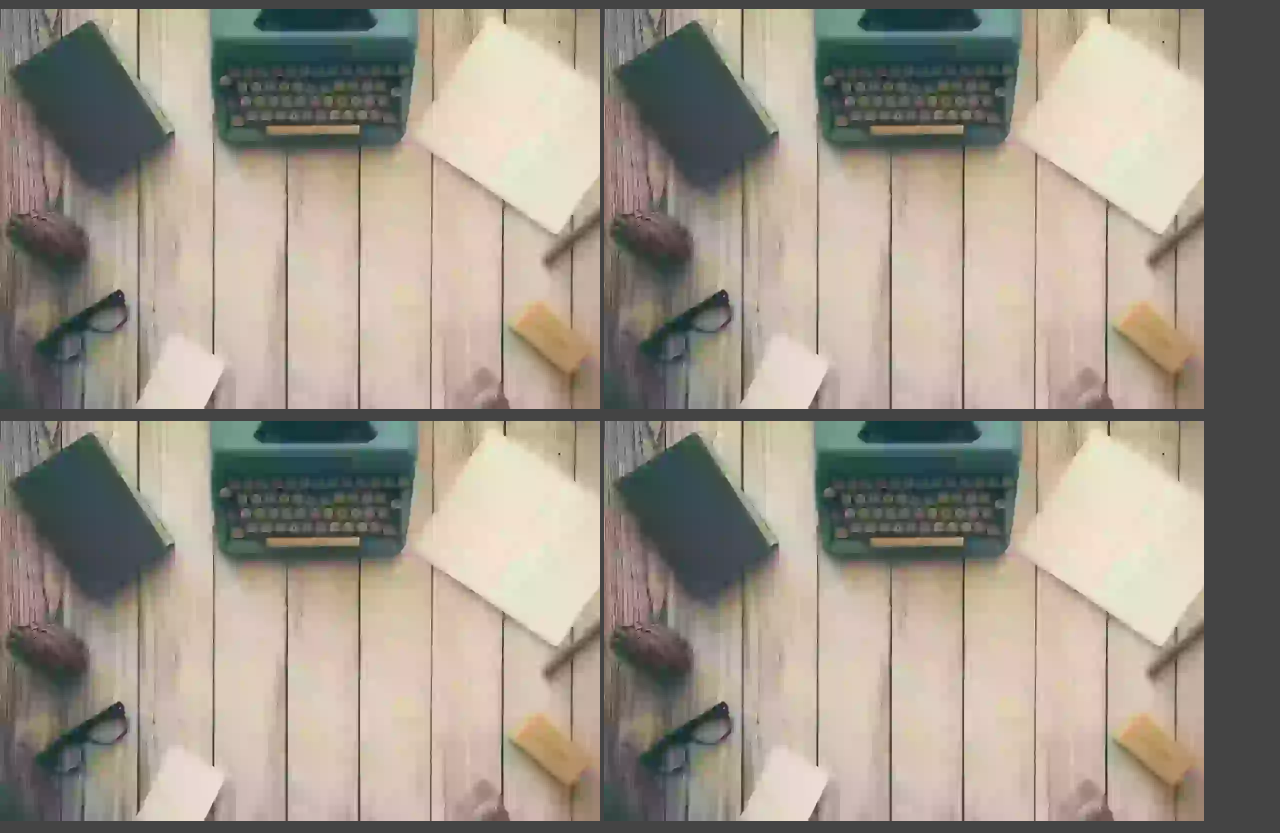
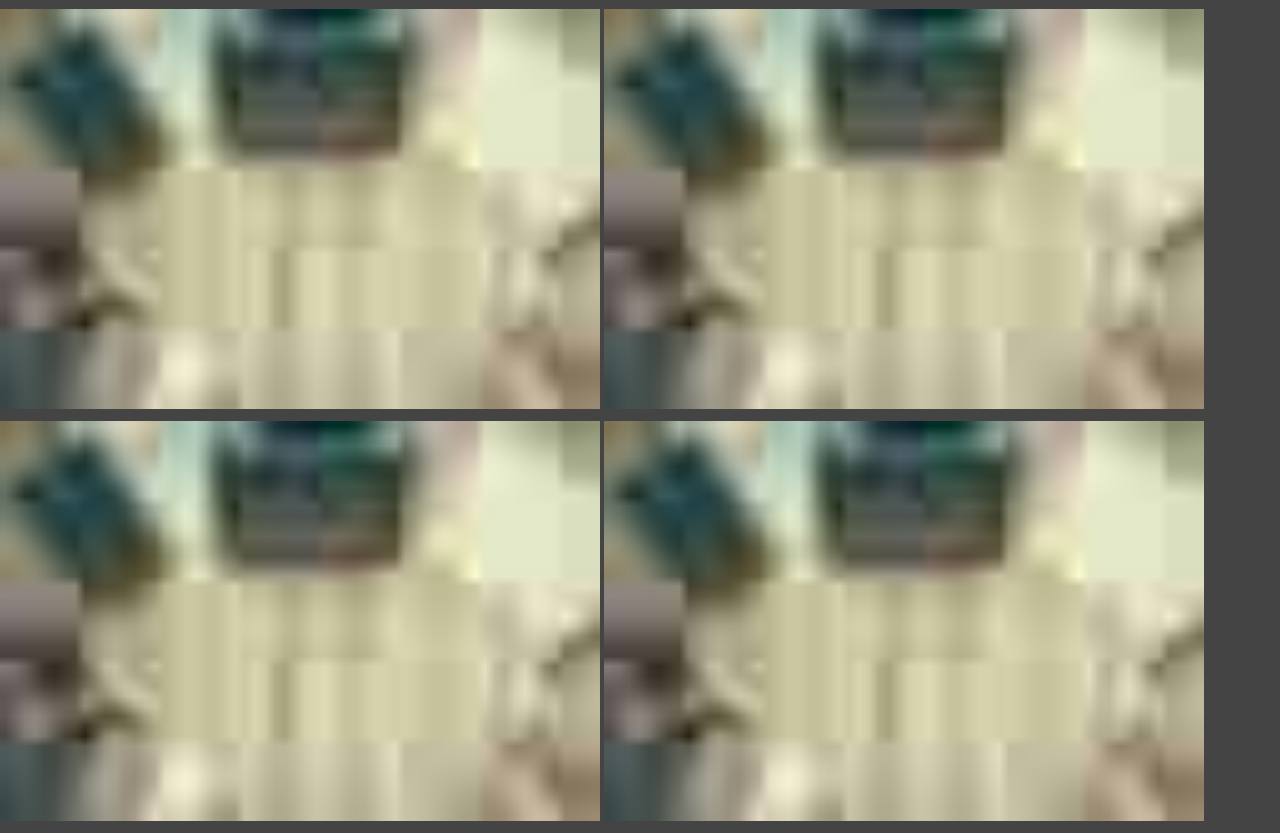
Before and after one commit to ludinhquan/portfolio, a website: page dist/index.html in a window 1280 px wide. Shown: the part 815-1648 px from the top of the page. Drawn offline with Linux system fonts and the light colour scheme.

Commit message:
update imges

```diff
--- a/dist/index.html
+++ b/dist/index.html
@@ -5,8 +5,6 @@
   <meta charset="UTF-8">
   <meta name="viewport" content="width=device-width, initial-scale=1.0">
   <link rel="stylesheet" href="https://pro.fontawesome.com/releases/v5.10.0/css/all.css" />
-  <!-- <link rel="stylesheet" href="https://cdn.jsdelivr.net/npm/progressive-image.js/dist/progressive-image.css">
-      <script src="https://cdn.jsdelivr.net/npm/progressive-image.js/dist/progressive-image.js"></script> -->
   <link rel="stylesheet" href="css/main.css" />
   <script src="js/progressive-images.js"></script>
   <title>Welcome To My Portfolio</title>
@@ -20,28 +18,28 @@
 
 <body>
   <picture>
-    <img src="img/background1_pre_load.webp" data-src="https://ludinhquan.github.io/portfolio/img/background1.jpg"  />
+    <img src="img/background1_preload.jpg" data-src="https://ludinhquan.github.io/portfolio/img/background1.jpg" />
   </picture>
   <picture>
-    <img src="img/background1_pre_load.webp" data-src="https://ludinhquan.github.io/portfolio/img/background1.jpg"  />
+    <img src="img/background1_preload.jpg" data-src="https://ludinhquan.github.io/portfolio/img/background1.jpg" />
   </picture>
   <picture>
-    <img src="img/background1_pre_load.webp" data-src="https://ludinhquan.github.io/portfolio/img/background1.jpg"  />
+    <img src="img/background1_preload.jpg" data-src="https://ludinhquan.github.io/portfolio/img/background1.jpg" />
   </picture>
   <picture>
-    <img src="img/background1_pre_load.webp" data-src="https://ludinhquan.github.io/portfolio/img/background1.jpg"  />
+    <img src="img/background1_preload.jpg" data-src="https://ludinhquan.github.io/portfolio/img/background1.jpg" />
   </picture>
   <picture>
-    <img src="img/background1_pre_load.webp" data-src="https://ludinhquan.github.io/portfolio/img/background1.jpg"  />
+    <img src="img/background1_preload.jpg" data-src="https://ludinhquan.github.io/portfolio/img/background1.jpg" />
   </picture>
   <picture>
-    <img src="img/background1_pre_load.webp" data-src="https://ludinhquan.github.io/portfolio/img/background1.jpg"  />
+    <img src="img/background1_preload.jpg" data-src="https://ludinhquan.github.io/portfolio/img/background1.jpg" />
   </picture>
   <picture>
-    <img src="img/background1_pre_load.webp" data-src="https://ludinhquan.github.io/portfolio/img/background1.jpg"  />
+    <img src="img/background1_preload.jpg" data-src="https://ludinhquan.github.io/portfolio/img/background1.jpg" />
   </picture>
   <picture>
-    <img src="img/background1_pre_load.webp" data-src="https://ludinhquan.github.io/portfolio/img/background1.jpg"  />
+    <img src="img/background1_preload.jpg" data-src="https://ludinhquan.github.io/portfolio/img/background1.jpg" />
   </picture>
   <!-- <header>
   <div class="menu-btn">
```
Also changed, not shown: dist/img/background1_preload.jpg (added).
